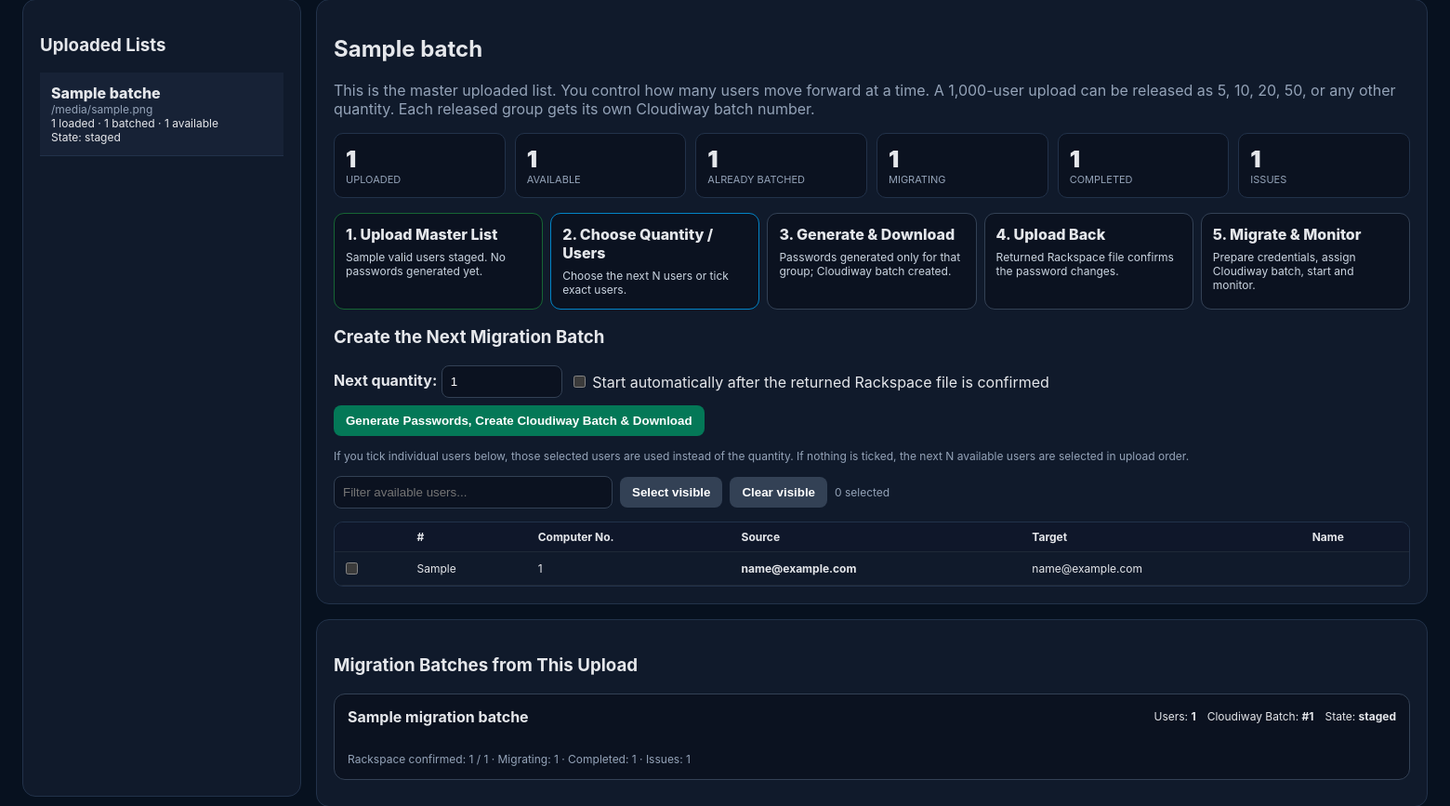
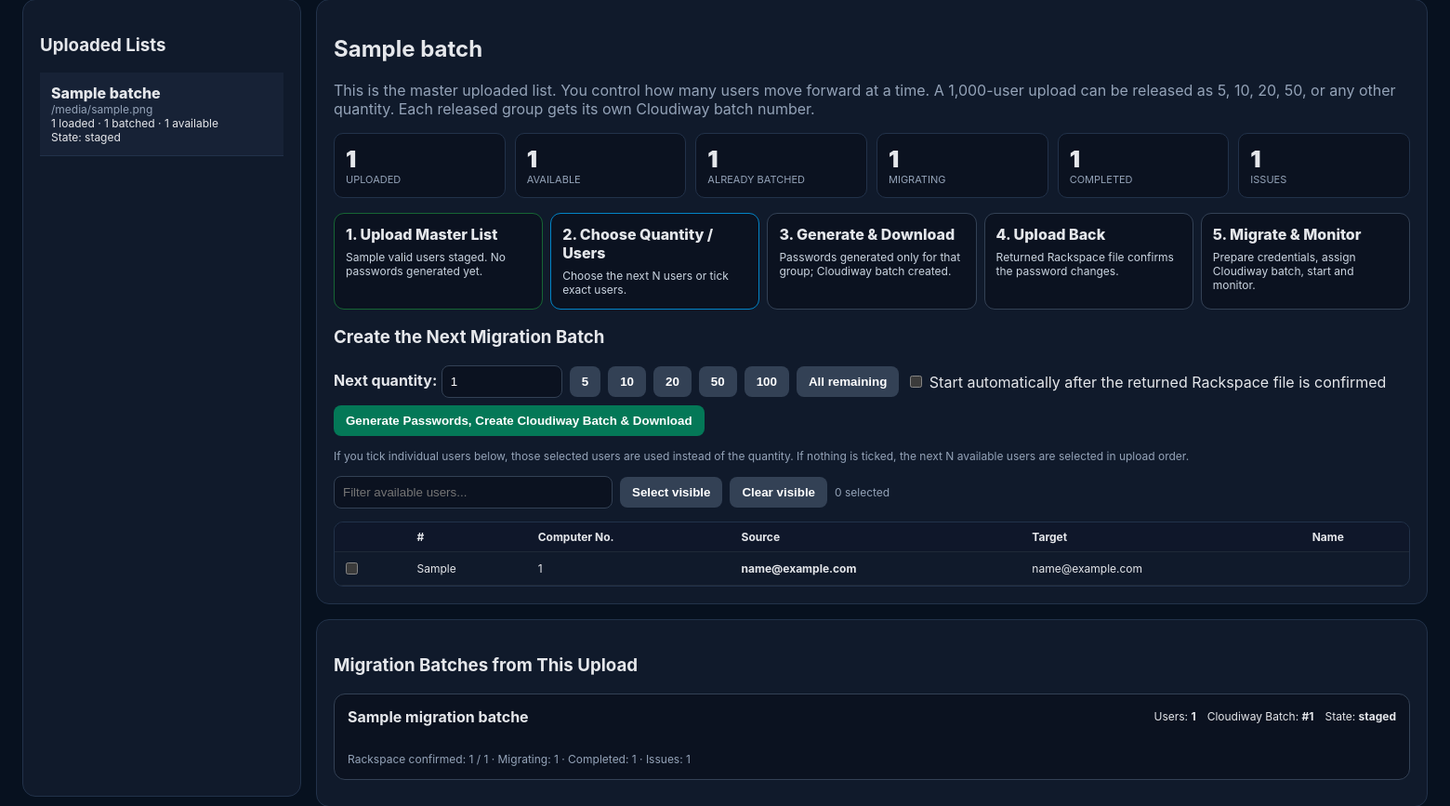
Before and after one commit to nigelebrown/cloudiway-migration-manager, a FastAPI app: template app/templates/workflow.html in a window 1560 px wide. Shown: the part 107-974 px from the top of the page at 93% size. Run offline with FastAPI, Linux system fonts and the light colour scheme; the template is opened without the code that fills it: most values are stand-ins (such as "Sample title", 1, 10 or a date in 2020); parts of the project's set-up code (start-up, migrations or seed data) failed here and were passed over.

Commit message:
Add quick batch-size controls for incremental releases

```diff
--- a/app/templates/workflow.html
+++ b/app/templates/workflow.html
@@ -72,7 +72,13 @@
 <h3>Create the Next Migration Batch</h3>
 <form method="post" action="/workflow/{{batch.id}}/generate" id="generateForm">
 <div class="actions">
-<label><b>Next quantity:</b> <input type="number" min="1" max="{{batch.available_count or 1}}" name="quantity" value="{{20 if (batch.available_count or 0) >= 20 else (batch.available_count or 1)}}"></label>
+<label><b>Next quantity:</b> <input id="qty" type="number" min="1" max="{{batch.available_count or 1}}" name="quantity" value="{{20 if (batch.available_count or 0) >= 20 else (batch.available_count or 1)}}"></label>
+<button type="button" class="secondary" onclick="setQty(5)">5</button>
+<button type="button" class="secondary" onclick="setQty(10)">10</button>
+<button type="button" class="secondary" onclick="setQty(20)">20</button>
+<button type="button" class="secondary" onclick="setQty(50)">50</button>
+<button type="button" class="secondary" onclick="setQty(100)">100</button>
+<button type="button" class="secondary" onclick="setQty({{batch.available_count or 1}})">All remaining</button>
 <label><input type="checkbox" name="auto_start" value="1"> Start automatically after the returned Rackspace file is confirmed</label>
 <button class="success">Generate Passwords, Create Cloudiway Batch & Download</button>
 </div>
@@ -161,6 +167,12 @@
 </div>
 </div>
 <script>
+function setQty(n){
+  const q=document.getElementById('qty');
+  if(!q)return;
+  const max=Number(q.max||n);
+  q.value=Math.max(1,Math.min(Number(n),max));
+}
 function filterMembers(){
   const q=(document.getElementById('memberSearch')?.value||'').toLowerCase();
   document.querySelectorAll('#availableRows tr').forEach(r=>{r.style.display=(r.dataset.search||'').includes(q)?'':'none'});
```
